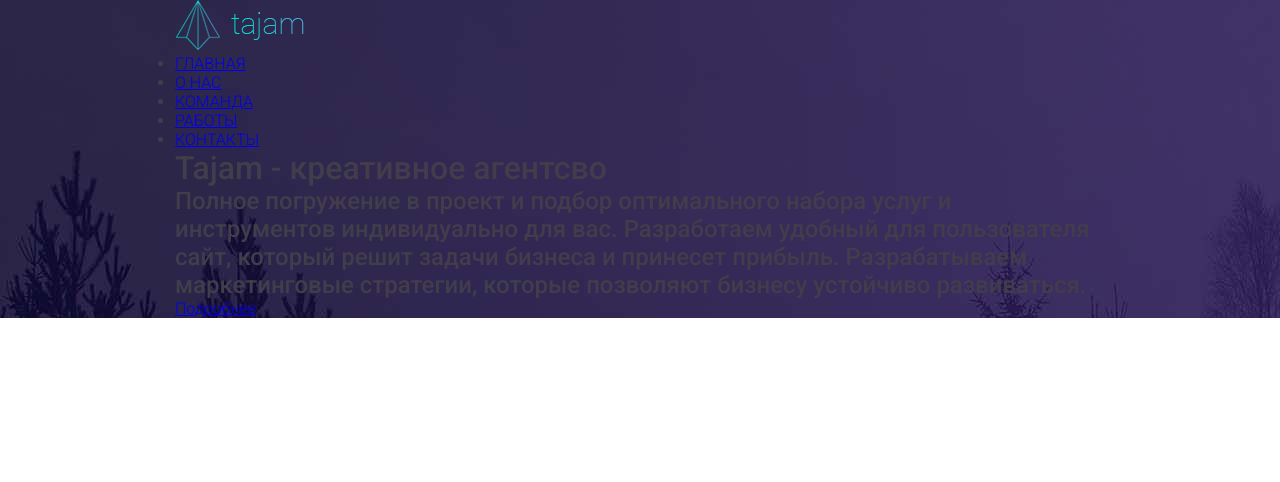
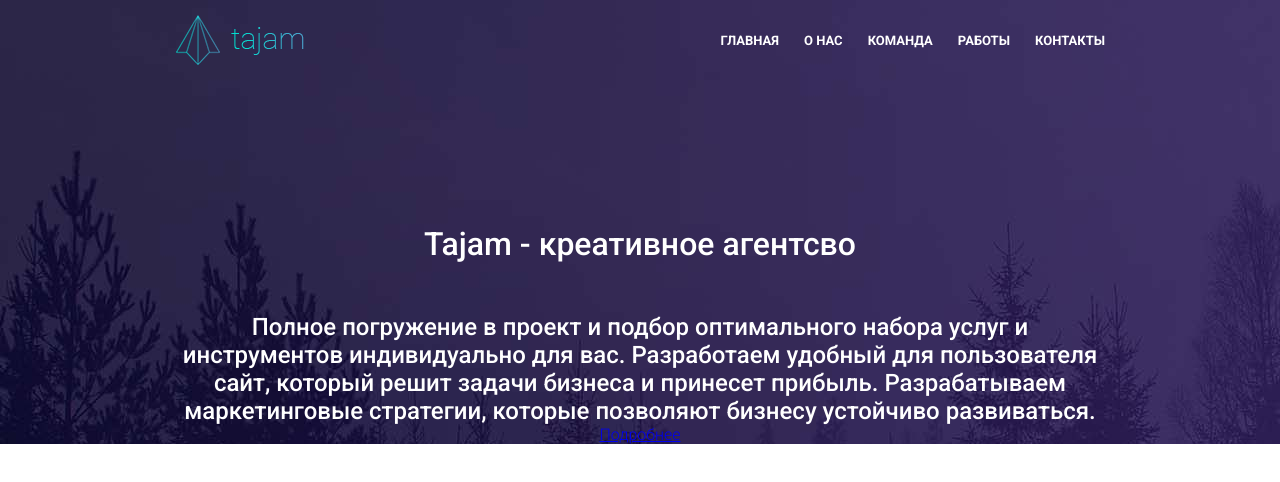
Before and after one commit to itaweb/Tajam, a plain HTML site: page index.html in a window 1280 px wide. Drawn offline with Linux system fonts and the light colour scheme.

Commit message:
Add code in style file in header block

```diff
--- a/css/style.css
+++ b/css/style.css
@@ -25,3 +25,45 @@ h4 {
   padding: 0 10px;
   box-sizing: border-box;
 }
+
+.header-top {
+  overflow: hidden;
+  padding-top: 15px;
+  margin-bottom: 160px;
+}
+
+.logo {
+  float: left;
+}
+
+.menu {
+  float: right;
+  list-style: none;
+  padding-top: 15px;
+}
+
+.menu li {
+  float: left;
+  margin-left: 25px;
+}
+
+.menu li a {
+  color: #fff;
+  text-decoration: none;
+  font-weight: 700;
+  font-size: 13px;
+  text-transform: uppercase;
+}
+
+.header-main {
+  color: #fff;
+  text-align: center;
+}
+
+.header-main h1 {
+  font-size: 32px;
+  margin-bottom: 50px;
+}
+
+.header-main h2 {
+}
--- a/index.html
+++ b/index.html
@@ -20,7 +20,7 @@
           <a href="#">
             <img src="/img/logo.png" alt="Это логотип" class="logo" />
           </a>
-          <ul>
+          <ul class="menu">
             <li><a href="#">ГЛАВНАЯ</a></li>
             <li><a href="#">О НАС</a></li>
             <li><a href="#">КОМАНДА</a></li>
```
